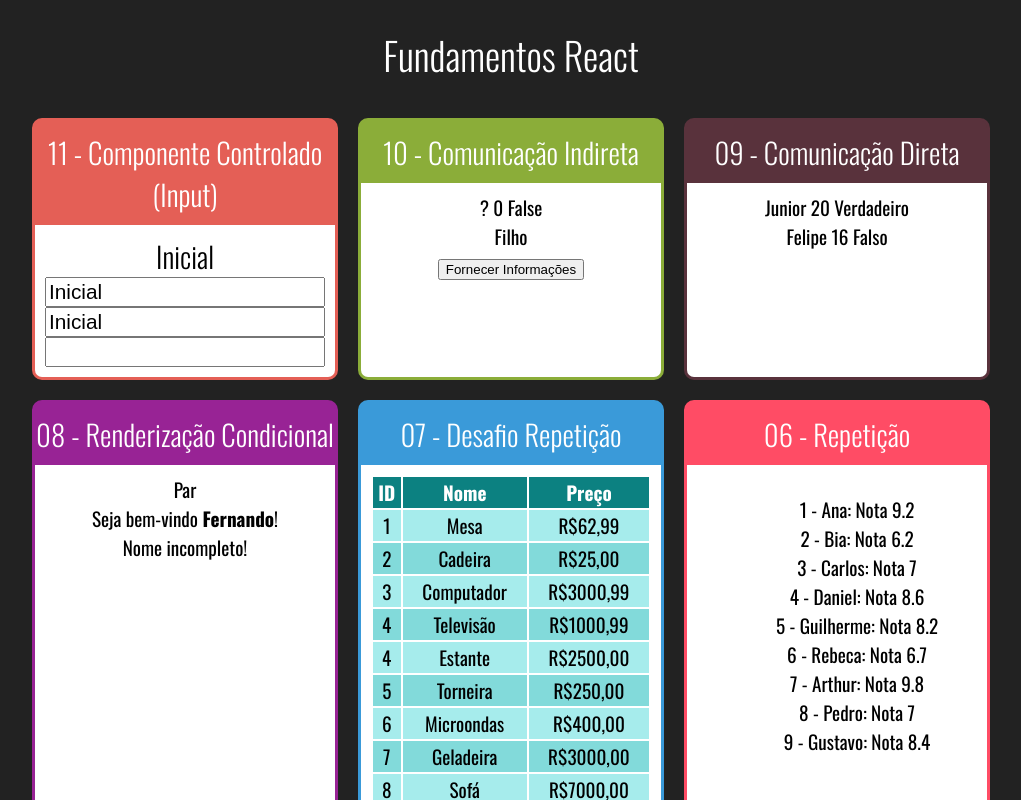
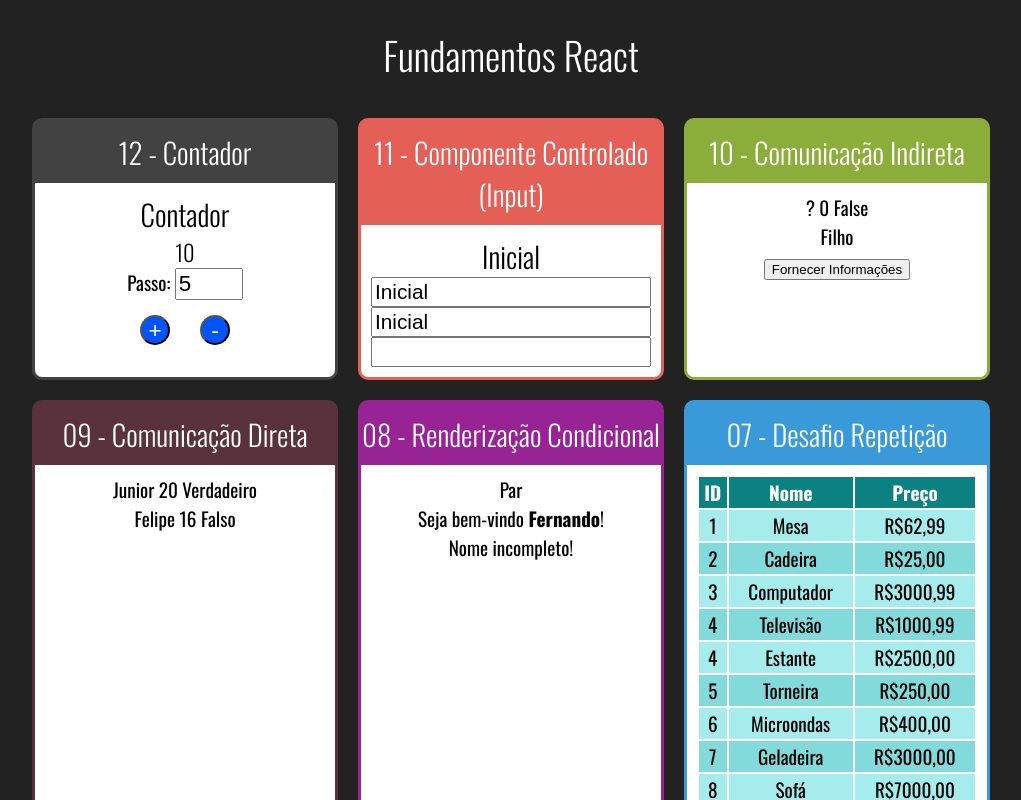
Before and after one commit to vinidimo/fundamentos-react, a React (Create React App) app: page / in a window 1280 px wide. Shown: the top 800 px of the page, without its empty margins (129-1150 px from the left). Built offline with nearby package versions, Linux system fonts and the light colour scheme.

Commit message:
21 fev 2023

```diff
--- a/src/App.jsx
+++ b/src/App.jsx
@@ -13,6 +13,7 @@
 import DiretaPai from "./components/comunicacao/DiretaPai";
 import IndiretaPai from "./components/comunicacao/IndiretaPai";
 import Input from "./components/formulario/Input";
+import Contador from "./components/contador/Contador";
 
 import Card from "./components/layout/Card"
 import "./App.css"
@@ -22,6 +23,10 @@
         <div className="App">
             <h1>Fundamentos React</h1>
             <div className="Cards">
+                <Card titulo="12 - Contador" color="#424242">
+                    <Contador numeroInicial={10} />
+                </Card>
+
                 <Card titulo="11 - Componente Controlado (Input)" color="#E45F56">
                     <Input />
                 </Card>
--- /dev/null
+++ b/src/components/contador/Contador.css
@@ -0,0 +1,14 @@
+.Contador input {
+    font-size: 1.4rem;
+    width: 60px;
+}
+
+.Contador button {
+    height: 30px;
+    width: 30px;
+    margin: 15px;
+    border-radius: 50%;
+    background-color: #0055ff;
+    color: #ffffff;
+    font-size: 1.4rem;
+}
--- /dev/null
+++ b/src/components/contador/Contador.jsx
@@ -0,0 +1,45 @@
+import "./Contador.css";
+import React from "react";
+
+class Contador extends React.Component {
+
+    state = {
+        numero: this.props.numeroInicial || 0,
+        passo: this.props.passoInicial || 5,
+    };
+
+    inc = () => {
+        this.setState({
+            numero: this.state.numero + this.state.passo,
+        });
+    }
+
+    dec = () => {
+        this.setState({
+            numero: this.state.numero - this.state.passo,
+        });
+    }
+
+    setPasso = (e) => {
+        this.setState({
+            passo: +e.target.value,
+        });
+    }
+
+    render () {
+        return (
+            <div className="Contador">
+                <h2>Contador</h2>
+                <h3>{this.state.numero}</h3>
+                <div>
+                    <label htmlFor="passoInput">Passo: </label>
+                    <input id="passoInput" type="number" value={this.state.passo} onChange={this.setPasso} />
+                </div>
+                <button onClick={this.inc}>+</button>
+                <button onClick={this.dec}>-</button>
+            </div>
+        );
+    }
+}
+
+export default Contador;
```
